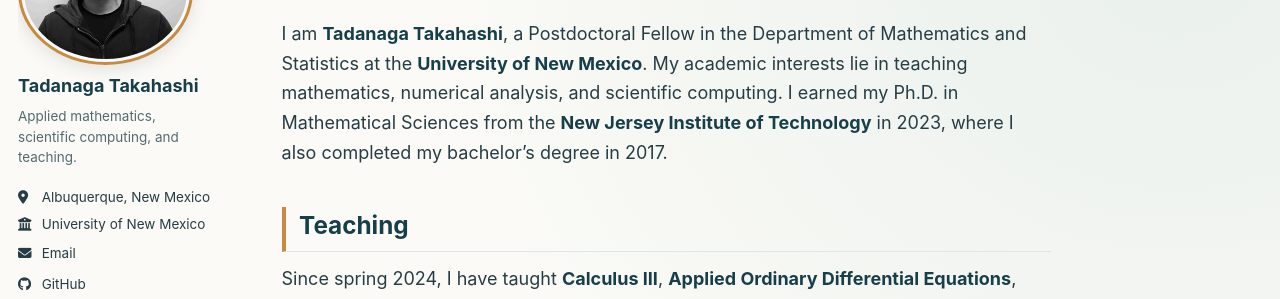
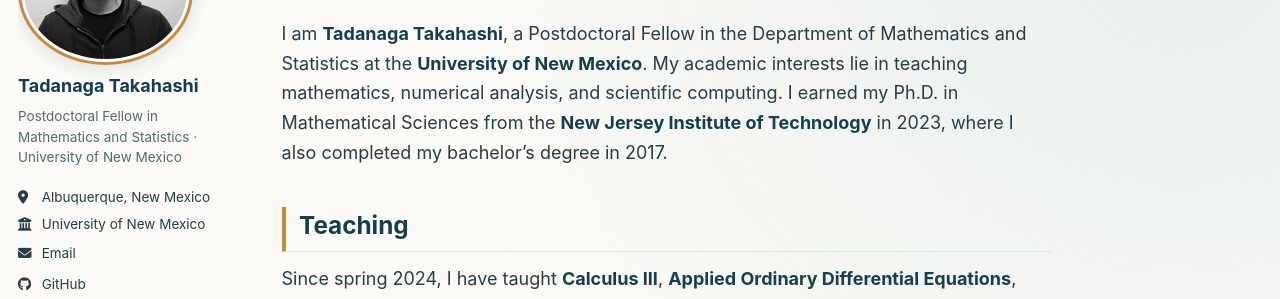
Before and after one commit to tadanaga/webpage, a Jekyll site: the page built from _pages/about.md, in a window 1280 px wide. Shown: the part 184-483 px from the top of the page. Built offline with Jekyll 4.4.1, drawn with Linux system fonts in a browser that asks for light colours; a style sheet for code colours, icons or effects is not loaded; some of the changed lines change nothing that is shown.

Commit message:
Replace AcademicPages demo site metadata with accurate author, SEO, and social profile information

```diff
--- a/_config.yml
+++ b/_config.yml
@@ -11,76 +11,23 @@
 site_theme               : "scholar" # Custom light/dark theme; paired with layout/site-polish.scss
 title                    : "Tadanaga Takahashi"
 title_separator          : "-"
-name                     : &name "Tada"
-description              : &description "Tada's academic portfolio"   # Update this with a general description of your site, this is the default if not overridden by a page
+name                     : "Tadanaga Takahashi"
+description              : "Teaching, numerical analysis, and scientific computing by Tadanaga Takahashi, a mathematician at the University of New Mexico."
 url                      : "https://tadanagatakahashi.com"
                                                            # or if you already have some other page hosted on Github then use "https://[your GitHub username].github.io/[Your Repo Name]"
 baseurl                  : "" # the subpath of your site, e.g. "/blog"
 repository               : "tadanaga/webpage"
 
-# Site Author - The following control what appear as part of the author content on the side bar.
-#               If a field is blank the icon and link will not appear, otherwise it will be shown.
-#               Additional customization can be done by editing /_includes/author-profile.html
+# Author information for the profile sidebar.
+# Only configured accounts are displayed; unused demo social profiles are omitted.
 author:
-  # Biographic information
   name             : "Tadanaga Takahashi"
-  bio              : "Applied mathematics, scientific computing, and teaching."
+  bio              : "Postdoctoral Fellow in Mathematics and Statistics · University of New Mexico"
   location         : "Albuquerque, New Mexico"
   employer         : "University of New Mexico"
   email            : "tadanaga.t@gmail.com"
   avatar           : "tada.jpg"
-  pronouns         : # example: "she/her"
-  uri              : # URL
-
-  # Academic websites
-  academia         : # URL
-  arxiv            : # URL - Update with the correct link to your profile
-  googlescholar    : # "https://scholar.google.com/citations?user=PS_CX0AAAAAJ"
-  inspire-hep      : # URL
-  impactstory      : # URL
-  orcid            : # "https://orcid.org/yourorcidurl"
-  semantic         : # URL
-  ssrn             : # URL
-  pubmed           : #"https://www.ncbi.nlm.nih.gov/pubmed/?term=john+snow"
-  researchgate     : # URL
-  scopus           : # URL
-  zotero           : # URL
-
-
-  # Repositories and software development
-  bitbucket        : # Username - Update with your username on the site
-  codepen          : # Username
-  dribbble         : # Username
   github           : "tadanaga"
-  kaggle           : # Username
-  stackoverflow    : # User number or user number and name (i.e., use "1" or "1/jeff-atwood")
-
-  # Social media
-  artstation       : # Username
-  bluesky          : # "bsky.app" # Replace this with you Bluesky username
-  facebook         : # Username
-  flickr           : # Username
-  foursquare       : # Username
-  goodreads        : # Username
-  google_plus      : # Username
-  keybase          : # Username
-  instagram        : # Username
-  lastfm           : # Username
-  linkedin         : # Username
-  mastodon         : # URL
-  medium           : # URL
-  pinterest        : # Username
-  soundcloud       : # Username
-  steam            : # Username
-  telegram         : # URL
-  tumblr           : # Username
-  twitter          : # Username for X / Twitter
-  vine             : # Username
-  weibo            : # Username
-  wikipedia        : # Username
-  xing             : # Username
-  youtube          : # Username
-  zhihu            : # Username
 
 # Publication Category - The following the list of publication categories and their headings
 publication_category:
@@ -129,29 +76,17 @@
   path                   : # blank (default) uses feed.xml
 
 
-# SEO Related
+# Search engine and social sharing metadata.
+# Keep verification IDs and social account usernames unset until configured.
+# A social preview image can be set with og_image: filename.png in /images/.
 google_site_verification :
 bing_site_verification   :
-alexa_site_verification  :
-yandex_site_verification :
-
-
-# Social Sharing
-twitter:
-  username               : &twitter
-facebook:
-  username               :
-  app_id                 :
-  publisher              :
-og_image                 : og-image.png   # Social media default site image (lives in /images/)
-og_description           :  # Social media default site image description
-# For specifying social profiles
-# - https://developers.google.com/structured-data/customize/social-profiles
+og_image                 :
 social:
-  type                   : # Person or Organization (defaults to Person)
-  name                   : # If the user or organization name differs from the site's name
-  links: # An array of links to social media profiles
-
+  type                   : "Person"
+  name                   : "Tadanaga Takahashi"
+  links:
+    - "https://github.com/tadanaga"
 
 # Analytics
 analytics:
```
